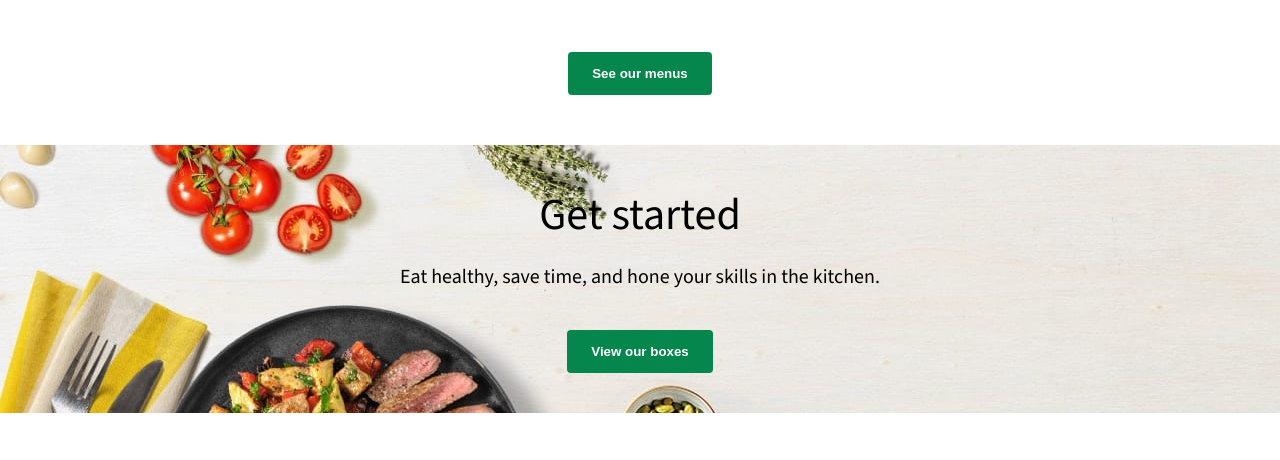
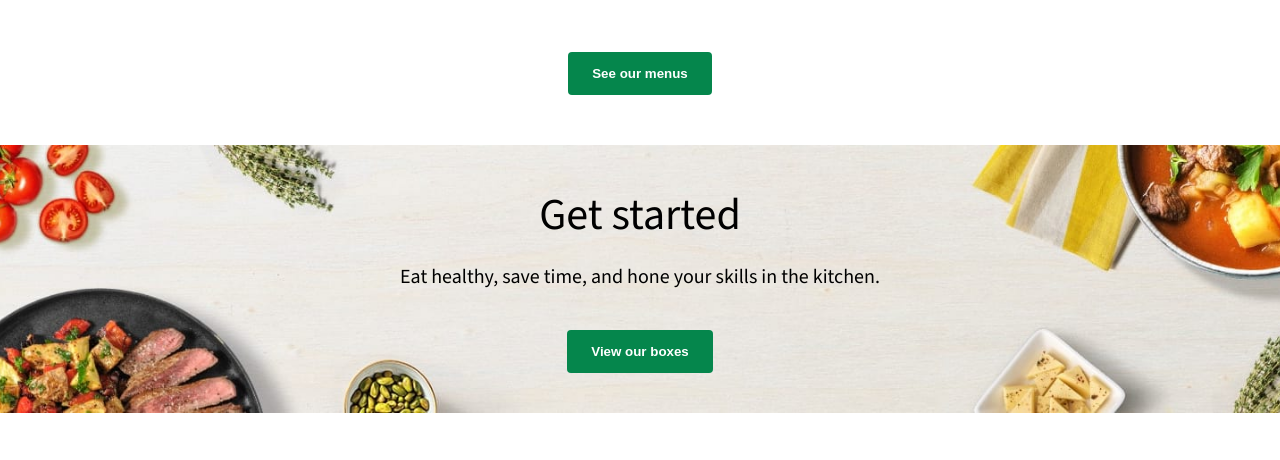
Before and after one commit to latham91/hello-fresh-clone, a plain HTML site: page index.html in a window 1280 px wide. Shown: the part 3686-4146 px from the top of the page. Drawn offline with nearby package versions, Linux system fonts and the light colour scheme.

Commit message:
Fixed cta image

```diff
--- a/styles.scss
+++ b/styles.scss
@@ -520,10 +520,12 @@ header {
 #cta {
     background-image: url("./images/bottom_banner_desktop.jpg");
     background-repeat: no-repeat;
+    background-position: center;
     margin-top: 30px;
+    background-size: cover;
 
     .cta-heading {
-        max-width: 1200px;
+        min-width: 1200px;
         margin: 0 auto;
         display: flex;
         justify-content: center;
```
Also changed, not shown: styles.css, 1 other file.
